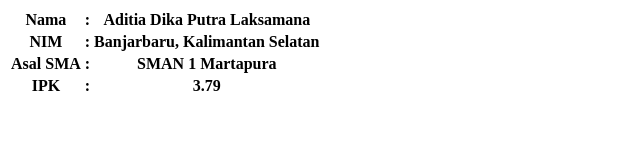
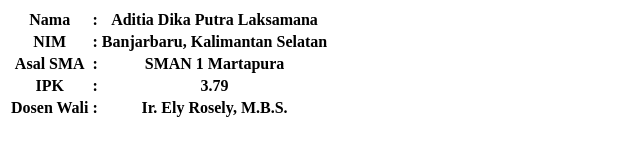
Before and after one commit to aditiadika256/-6701193101---assessment1pabw-, a plain HTML site: page index.html in a window 1280 px wide. Shown: the whole page, without its empty margins (0-640 px from the left). Drawn offline with Linux system fonts and the light colour scheme.

Commit message:
Commit dengan pesan commit4-[6701193101].

```diff
--- a/index.html
+++ b/index.html
@@ -27,6 +27,11 @@
         <th> : </th>
         <th>3.79</th>
     </tr>
+    <tr>
+        <th>Dosen Wali</th>
+        <th> : </th>
+        <th>Ir. Ely Rosely, M.B.S.</th>
+    </tr>
 </table>
 
 </body>
```
Also changed, not shown: adit2.jpg (added).
